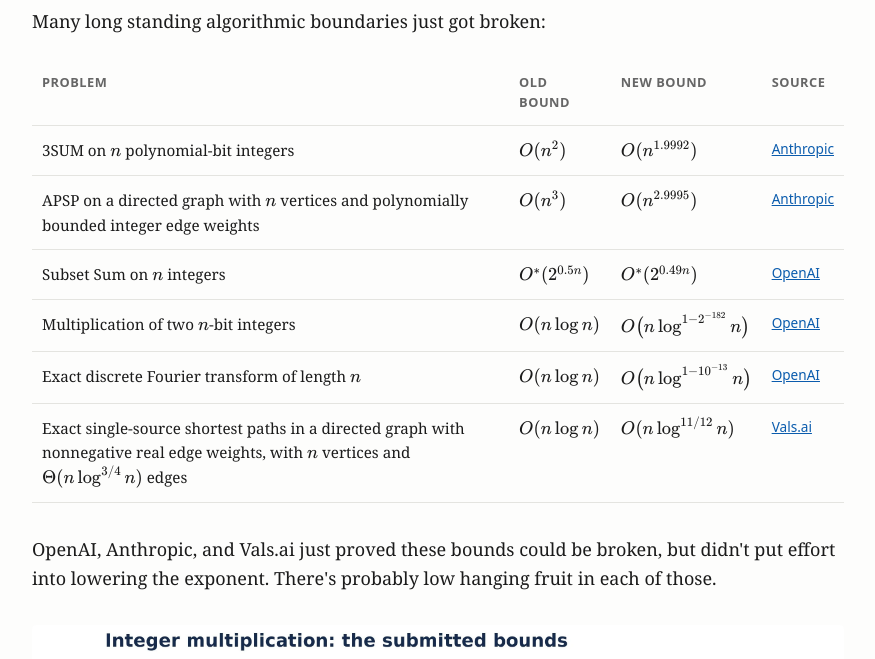
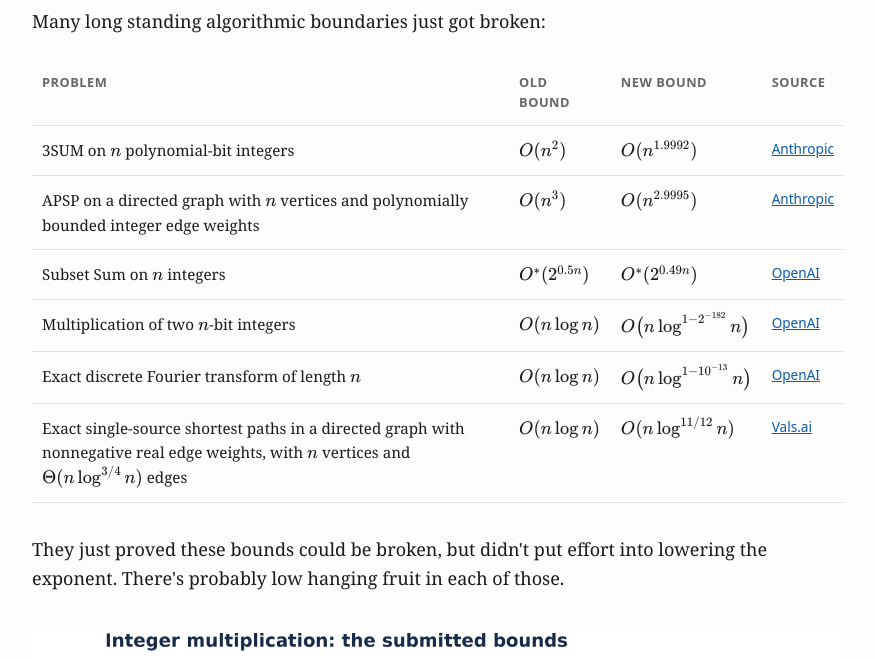
Before and after one commit to nmamano/bigospeedrun, a plain HTML site: page index.html in a window 1280 px wide. Shown: the part 135-794 px from the top of the page, without its empty margins (202-1077 px from the left). Drawn offline with nearby package versions, Linux system fonts and the light colour scheme.

Commit message:
Simplify attribution line
Co-Authored-By: Claude Opus 5.5 <noreply@anthropic.com>

```diff
--- a/index.html
+++ b/index.html
@@ -141,7 +141,7 @@
     </table>
   </div>
 
-  <p>OpenAI, Anthropic, and Vals.ai just proved these bounds could be broken, but didn't put effort into lowering the exponent. There's probably low hanging fruit in each of those.</p>
+  <p>They just proved these bounds could be broken, but didn't put effort into lowering the exponent. There's probably low hanging fruit in each of those.</p>
 
   <figure>
     <img src="integer-multiplication-bounds.webp" width="2700" height="1800"
```
